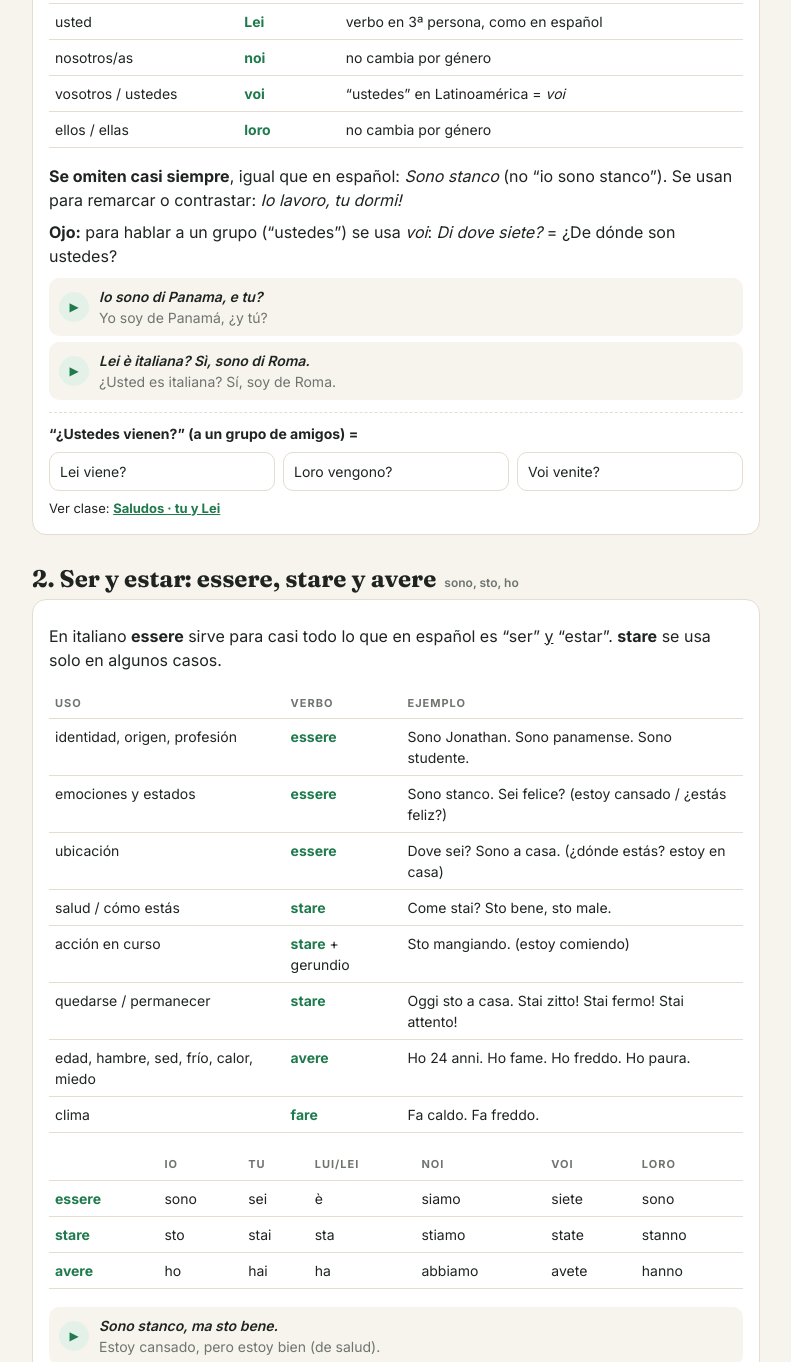
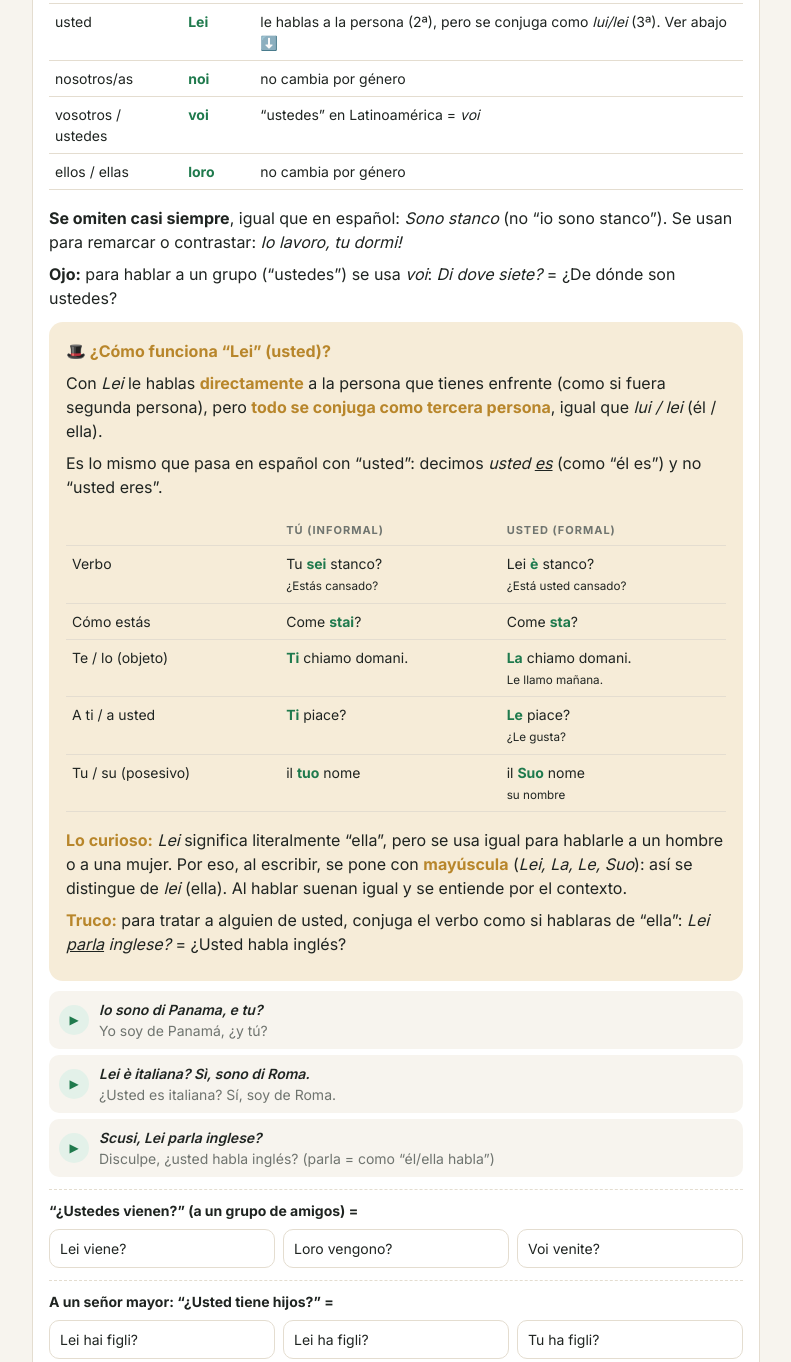
Before and after one commit to JPAGEPROJECTS/EnglishPage, a plain HTML site: page italiano/grammatica.html in a window 1280 px wide. Shown: the part 631-1993 px from the top of the page, without its empty margins (244-1035 px from the left). Drawn offline with Linux system fonts and the light colour scheme.

Commit message:
Gramática italiano: explicación clara de Lei (usted)
Co-Authored-By: Claude Opus 5.5 <noreply@anthropic.com>
Claude-Session: https://claude.ai/code/session_01RkBizDsNR14qi1jxaWs1wE

```diff
--- a/italiano/grammatica.html
+++ b/italiano/grammatica.html
@@ -64,19 +64,38 @@
         <tr><td>yo</td><td><b>io</b></td><td>con minúscula (a diferencia del inglés “I”)</td></tr>
         <tr><td>tú</td><td><b>tu</b></td><td>informal</td></tr>
         <tr><td>él / ella</td><td><b>lui / lei</b></td><td>al escribir formal también <em>egli / ella</em></td></tr>
-        <tr><td>usted</td><td><b>Lei</b></td><td>verbo en 3ª persona, como en español</td></tr>
+        <tr><td>usted</td><td><b>Lei</b></td><td>le hablas a la persona (2ª), pero se conjuga como <em>lui/lei</em> (3ª). Ver abajo ⬇️</td></tr>
         <tr><td>nosotros/as</td><td><b>noi</b></td><td>no cambia por género</td></tr>
         <tr><td>vosotros / ustedes</td><td><b>voi</b></td><td>“ustedes” en Latinoamérica = <em>voi</em></td></tr>
         <tr><td>ellos / ellas</td><td><b>loro</b></td><td>no cambia por género</td></tr>
       </table></div>
       <p><strong>Se omiten casi siempre</strong>, igual que en español: <em>Sono stanco</em> (no “io sono stanco”). Se usan para remarcar o contrastar: <em>Io lavoro, tu dormi!</em></p>
       <p><strong>Ojo:</strong> para hablar a un grupo (“ustedes”) se usa <em>voi</em>: <em>Di dove siete?</em> = ¿De dónde son ustedes?</p>
+
+      <div class="card tip" style="margin:12px 0 4px">
+        <p style="margin-top:0"><strong>🎩 ¿Cómo funciona “Lei” (usted)?</strong></p>
+        <p>Con <em>Lei</em> le hablas <strong>directamente</strong> a la persona que tienes enfrente (como si fuera segunda persona), pero <strong>todo se conjuga como tercera persona</strong>, igual que <em>lui / lei</em> (él / ella).</p>
+        <p>Es lo mismo que pasa en español con “usted”: decimos <em>usted <u>es</u></em> (como “él es”) y no “usted eres”.</p>
+        <div class="scroll"><table>
+          <tr><th></th><th>Tú (informal)</th><th>Usted (formal)</th></tr>
+          <tr><td>Verbo</td><td>Tu <b>sei</b> stanco? <br><small>¿Estás cansado?</small></td><td>Lei <b>è</b> stanco? <br><small>¿Está usted cansado?</small></td></tr>
+          <tr><td>Cómo estás</td><td>Come <b>stai</b>?</td><td>Come <b>sta</b>?</td></tr>
+          <tr><td>Te / lo (objeto)</td><td><b>Ti</b> chiamo domani.</td><td><b>La</b> chiamo domani. <br><small>Le llamo mañana.</small></td></tr>
+          <tr><td>A ti / a usted</td><td><b>Ti</b> piace?</td><td><b>Le</b> piace? <br><small>¿Le gusta?</small></td></tr>
+          <tr><td>Tu / su (posesivo)</td><td>il <b>tuo</b> nome</td><td>il <b>Suo</b> nome <br><small>su nombre</small></td></tr>
+        </table></div>
+        <p><strong>Lo curioso:</strong> <em>Lei</em> significa literalmente “ella”, pero se usa igual para hablarle a un hombre o a una mujer. Por eso, al escribir, se pone con <strong>mayúscula</strong> (<em>Lei, La, Le, Suo</em>): así se distingue de <em>lei</em> (ella). Al hablar suenan igual y se entiende por el contexto.</p>
+        <p><strong>Truco:</strong> para tratar a alguien de usted, conjuga el verbo como si hablaras de “ella”: <em>Lei <u>parla</u> inglese?</em> = ¿Usted habla inglés?</p>
+      </div>
       <div class="exs">
         <div class="exl"><button class="play" data-say="Io sono di Panama, e tu?">▶</button><div><i>Io sono di Panama, e tu?</i><br><span>Yo soy de Panamá, ¿y tú?</span></div></div>
         <div class="exl"><button class="play" data-say="Lei è italiana? Sì, sono di Roma.">▶</button><div><i>Lei è italiana? Sì, sono di Roma.</i><br><span>¿Usted es italiana? Sí, soy de Roma.</span></div></div>
+        <div class="exl"><button class="play" data-say="Scusi, Lei parla inglese?">▶</button><div><i>Scusi, Lei parla inglese?</i><br><span>Disculpe, ¿usted habla inglés? (parla = como “él/ella habla”)</span></div></div>
       </div>
       <div class="quiz-mini" data-a="2"><div class="q-text">“¿Ustedes vienen?” (a un grupo de amigos) =</div>
         <div class="opts"><button class="opt">Lei viene?</button><button class="opt">Loro vengono?</button><button class="opt">Voi venite?</button></div></div>
+      <div class="quiz-mini" data-a="1"><div class="q-text">A un señor mayor: “¿Usted tiene hijos?” =</div>
+        <div class="opts"><button class="opt">Lei hai figli?</button><button class="opt">Lei ha figli?</button><button class="opt">Tu ha figli?</button></div></div>
       <div class="see">Ver clase: <a href="lezione.html?id=saluti">Saludos · tu y Lei</a></div>
     </div>
   </section>
--- a/sw.js
+++ b/sw.js
@@ -2,7 +2,7 @@
 // Estrategia: con internet, siempre descarga la versión más nueva (y la guarda);
 // sin internet, usa la copia guardada. Las fuentes de Google se sirven desde la copia.
 // Si agregas páginas nuevas, añádelas a ARCHIVOS y sube VERSION.
-const VERSION = 'v14';
+const VERSION = 'v15';
 const CACHE = 'idiomas-' + VERSION;
 const ARCHIVOS = [
   './',
```
